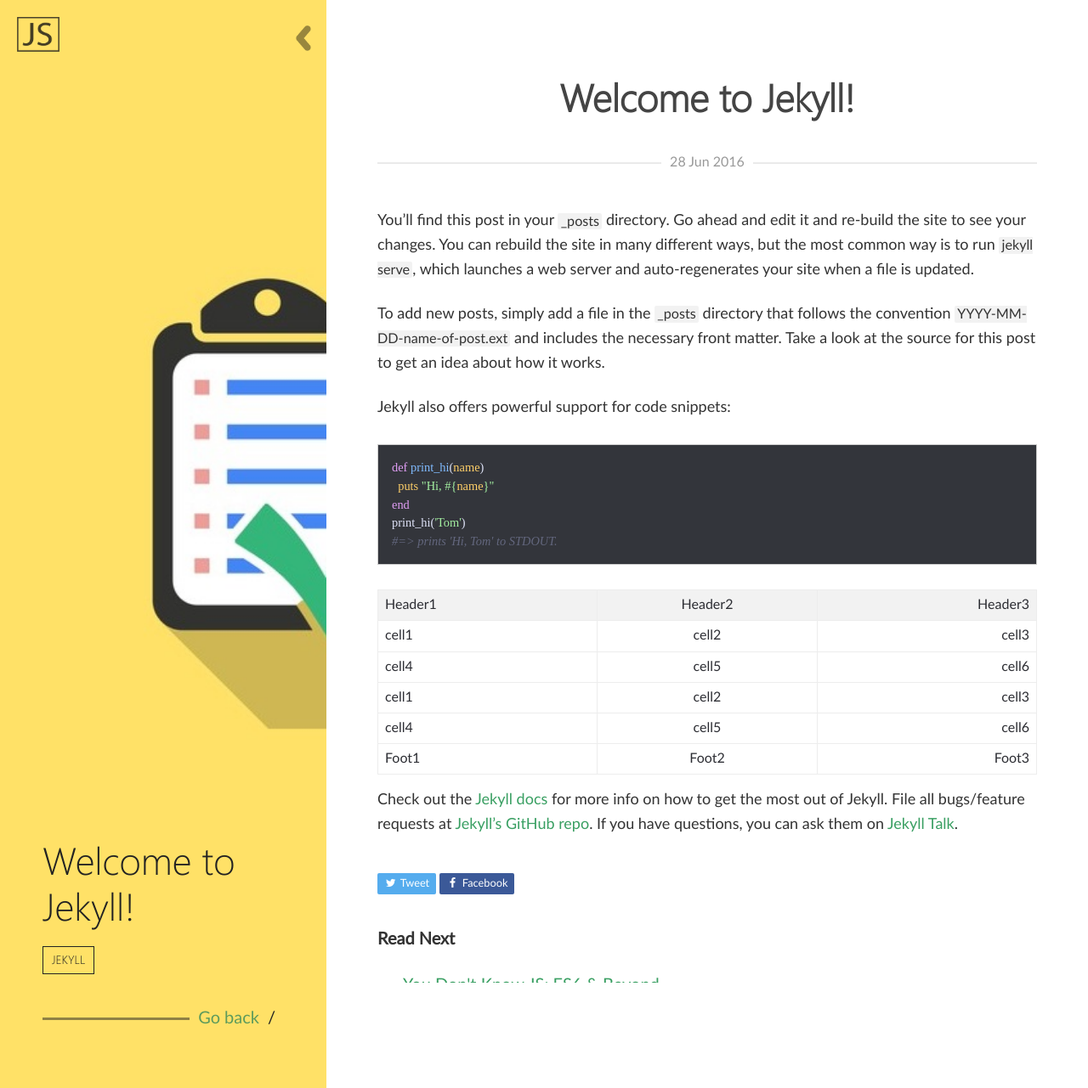
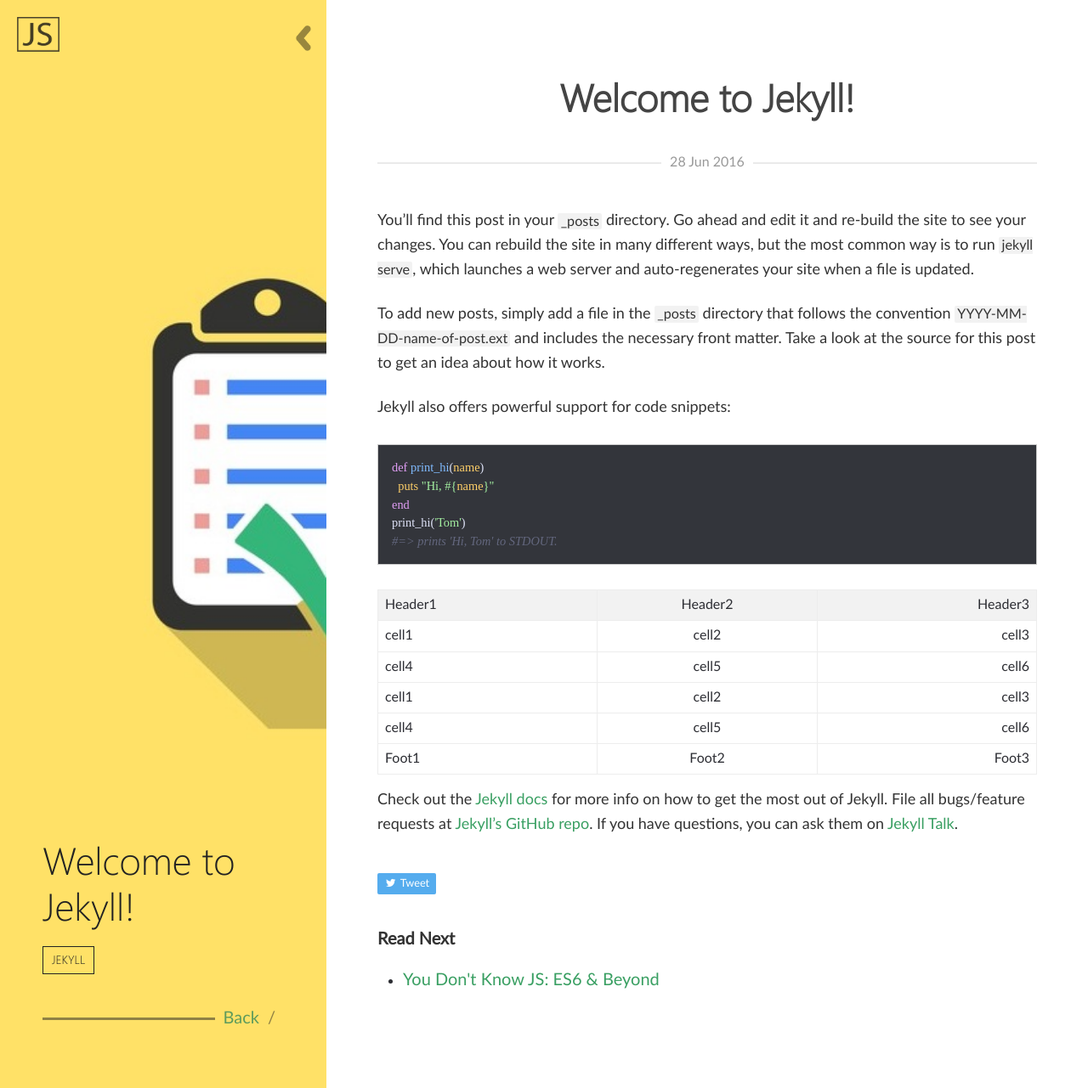
Before and after one commit to jeril10/jeril10.github.io, a Jekyll site: the page built from _posts/2016-06-28-welcome-to-jekyll.markdown, in a window 1280 px wide. Shown: the whole page at 85% size. Built offline with Jekyll 4.4.1, drawn with Linux system fonts in a browser that asks for light colours; some web fonts are replaced; comment, search, counter and statistics services are not loaded.

Commit message:
ui fixes

```diff
--- a/_includes/page-pagination.html
+++ b/_includes/page-pagination.html
@@ -18,7 +18,7 @@
 -->
 
 <div class="post-links">
-  <p class="read-next">Read Next<p>
+  <p class="read-next">Read Next</p>
   <ul>
     {% if page.next.url %}
     <li><a href="{{ page.next.url | relative_url}}">{{page.next.title}}</a></li>
--- a/_includes/share.html
+++ b/_includes/share.html
@@ -1,5 +1,5 @@
 {% if page.share != false %}
   <a href="https://twitter.com/intent/tweet?text=Great read!%0a{{ site.url }}{{ page.url }}" class="btn btn_twitter btn_small" title="Share on Twitter"><i class="fa fa-fw fa-twitter" aria-hidden="true"></i><span> Tweet</span></a>
-  <a href="https://www.facebook.com/sharer/sharer.php?u={{ site.url }}{{ page.url }}" class="btn btn_facebook btn_small" title="Share on Facebook"><i class="fa fa-fw fa-facebook" aria-hidden="true"></i><span> Facebook</span></a>
-  <!--a href="https://plus.google.com/share?url={{ site.url }}{{ page.url }}" class="btn btn_google-plus" title="Share on Google Plus"><i class="fa fa-fw fa-google-plus" aria-hidden="true"></i><span> Google+</span></a-->
+  <!-- a href="https://www.facebook.com/sharer/sharer.php?u={{ site.url }}{{ page.url }}" class="btn btn_facebook btn_small" title="Share on Facebook"><i class="fa fa-fw fa-facebook" aria-hidden="true"></i><span> Share</span></a>
+  <a href="https://plus.google.com/share?url={{ site.url }}{{ page.url }}" class="btn btn_google-plus" title="Share on Google Plus"><i class="fa fa-fw fa-google-plus" aria-hidden="true"></i><span> Google+</span></a-->
 {% endif %}
--- a/_layouts/post.html
+++ b/_layouts/post.html
@@ -20,7 +20,7 @@ layout: compress
               {% endunless %}
             {% endfor %}
           </ul>
-          <div class="section-line reverse"><a href="{{ site.url}}">Go back</a> <em>/</em></div>
+          <div class="section-line reverse"><a href="{{ site.url}}">Back</a> <em>/</em></div>
         </div>
       </div>
         <div id="switcher">
--- a/assets/_sass/_site.scss
+++ b/assets/_sass/_site.scss
@@ -716,7 +716,6 @@ canvas {
     font-size: 14px;
   }
   .section-line {
-    color: $green;
     position: relative;
     display: -webkit-box;
     display: -moz-box;
@@ -746,6 +745,7 @@ canvas {
     em {
       display: inline-block;
       margin: 0 10px;
+      color: rgba($white, 0.4);
     }
     &.reverse {
       margin-top: 40px;
@@ -789,6 +789,9 @@ canvas {
     &.reverse {
       &:before {
         background: rgba(#222, 0.5);
+      }
+      em {
+        color: rgba(#222, 0.5);
       }
     }
   }
@@ -1028,7 +1031,7 @@ canvas {
 }
 
 #disqus_thread {
-  margin-top: 40px;
+  margin-top: 55px;
   position: relative;
 }
 #disqus_thread:after {
@@ -1049,6 +1052,7 @@ canvas {
   .read-next {
     font-size: 20px;
     font-weight: bolder;
+    margin-bottom: 20px;
   }
   li {
     font-size: 20px;
```
